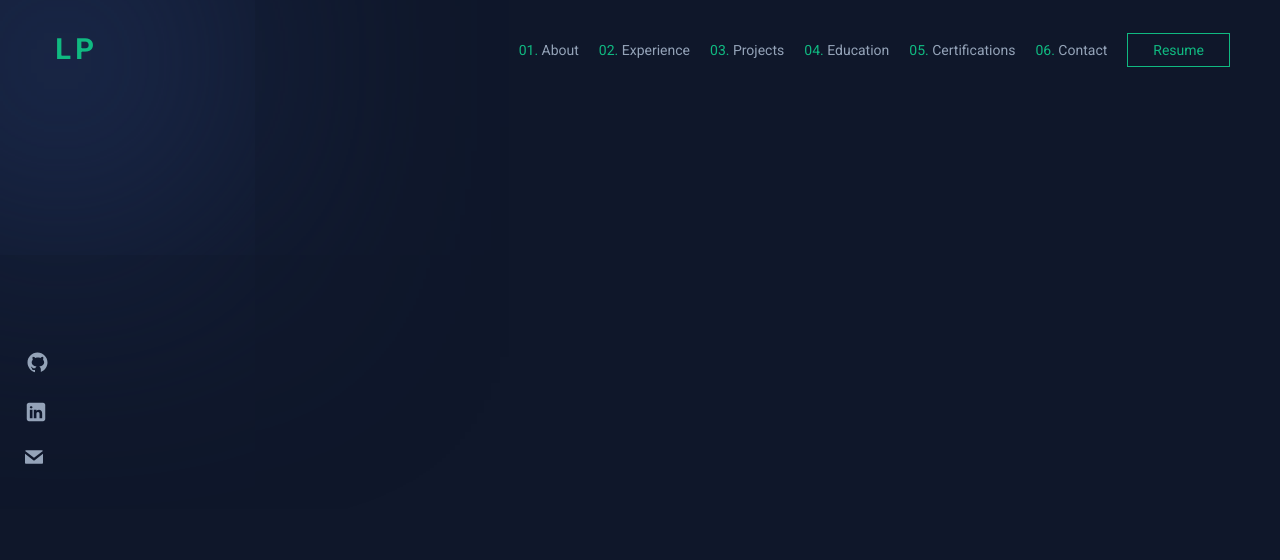
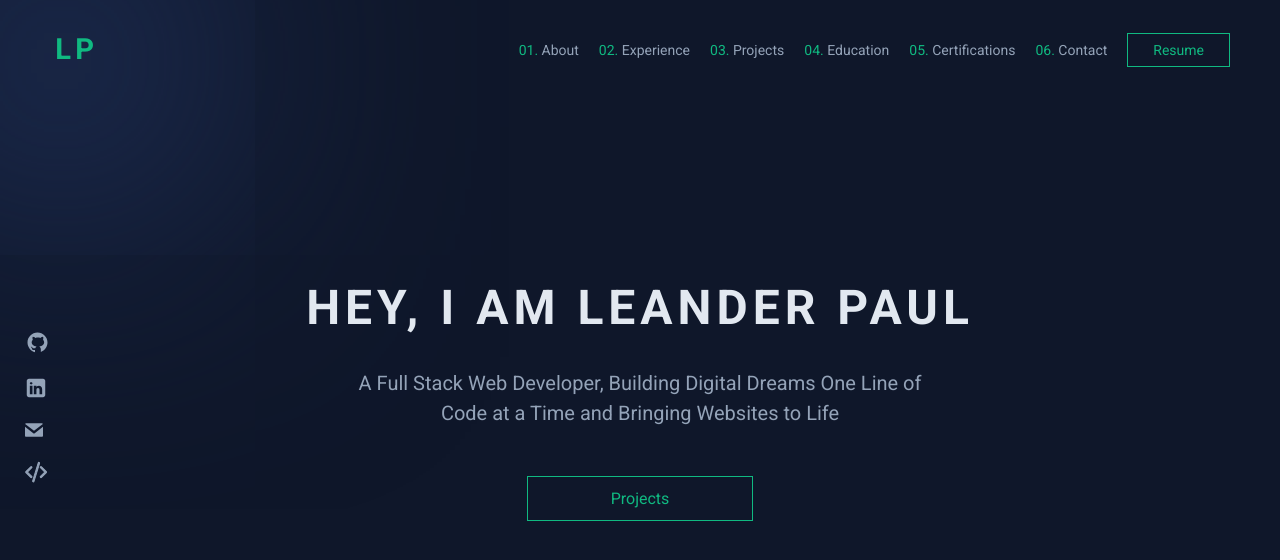
Before and after one commit to leanderpaul/leanderpaul.github.io, a Vue app: page / in a window 1280 px wide. Shown: the top 560 px of the page. Built offline with nearby package versions, Linux system fonts and the light colour scheme.

Commit message:
feat: intro section

```diff
--- a/src/App.vue
+++ b/src/App.vue
@@ -1,12 +1,15 @@
 <script lang="ts" setup>
 import CursorHighligher from './components/cursor-highlighter.component.vue';
 import Navbar from './components/navbar.component.vue';
+import Intro from './components/intro.component.vue';
 </script>
 
 <template>
   <CursorHighligher />
   <Navbar />
-  <div class="container"></div>
+  <div class="container">
+    <Intro />
+  </div>
 </template>
 <style scoped>
 .container {
--- a/src/assets/main.css
+++ b/src/assets/main.css
@@ -41,3 +41,40 @@ h2,
 .flex {
   display: flex;
 }
+
+.flex-center {
+  display: flex;
+  align-items: center;
+  justify-content: center;
+}
+
+.primary {
+  color: var(--color-primary);
+}
+
+a {
+  text-decoration: none;
+  color: var(--text-default);
+}
+
+a:hover {
+  color: var(--color-primary);
+}
+
+.btn {
+  cursor: pointer;
+  padding: 8px 25px;
+  font-size: inherit;
+  display: inline-block;
+  font-weight: 500;
+  background-color: inherit;
+  border: 1px solid var(--color-primary);
+  overflow: hidden;
+  color: var(--color-primary);
+  text-align: center;
+}
+
+.btn:hover {
+  color: var(--background-default);
+  background-color: var(--color-primary);
+}
--- /dev/null
+++ b/src/components/intro.component.vue
@@ -0,0 +1,39 @@
+<template>
+  <div class="intro">
+    <div class="title">Hey, I am Leander Paul</div>
+    <div class="subtitle">A Full Stack Web Developer, Building Digital Dreams One Line of Code at a Time and Bringing Websites to Life</div>
+    <a class="btn" href="">Projects</a>
+  </div>
+</template>
+<style scoped>
+.intro {
+  height: calc(100vh - 140px);
+  display: flex;
+  flex-direction: column;
+  align-items: center;
+  justify-content: center;
+}
+
+.title {
+  color: var(--text-lighter);
+  font-size: 3rem;
+  letter-spacing: 5px;
+  text-transform: uppercase;
+  font-weight: 700;
+  margin-bottom: 2rem;
+}
+
+.subtitle {
+  max-width: 600px;
+  text-align: center;
+  font-size: 1.25rem;
+  line-height: 1.5;
+  font-weight: 500;
+  margin-bottom: 3rem;
+}
+
+.btn {
+  width: 200px;
+  padding: 12px;
+}
+</style>
--- a/src/components/navbar.component.vue
+++ b/src/components/navbar.component.vue
@@ -56,6 +56,15 @@ onMounted(() => window.addEventListener('scroll', () => (isNavBorder.value = win
         ></path>
       </svg>
     </a>
+    <a href="https://github.com/leanderpaul/leanderpaul.github.io" target="_blank">
+      <svg width="25" height="25" viewBox="0 0 18 18">
+        <path
+          stroke="currentColor"
+          stroke-width="0.75"
+          d="M10.478 1.647a.5.5 0 1 0-.956-.294l-4 13a.5.5 0 0 0 .956.294l4-13zM4.854 4.146a.5.5 0 0 1 0 .708L1.707 8l3.147 3.146a.5.5 0 0 1-.708.708l-3.5-3.5a.5.5 0 0 1 0-.708l3.5-3.5a.5.5 0 0 1 .708 0zm6.292 0a.5.5 0 0 0 0 .708L14.293 8l-3.147 3.146a.5.5 0 0 0 .708.708l3.5-3.5a.5.5 0 0 0 0-.708l-3.5-3.5a.5.5 0 0 0-.708 0z"
+        />
+      </svg>
+    </a>
   </section>
 </template>
 <style scoped>
@@ -80,8 +89,8 @@ nav.bordered {
 section {
   position: fixed;
   display: flex;
-  top: calc(50% - 50px);
-  height: 120px;
+  top: calc(50% - 70px);
+  height: 160px;
   padding: 0px 25px;
   flex-direction: column;
   justify-content: space-between;
@@ -123,30 +132,7 @@ li a::before {
   color: var(--color-primary);
 }
 
-a {
-  text-decoration: none;
-  color: var(--text-default);
-}
-
-a:hover {
-  color: var(--color-primary);
-}
-
 .btn {
   margin-left: 10px;
-  cursor: pointer;
-  padding: 8px 25px;
-  font-size: inherit;
-  display: inline-block;
-  font-weight: 500;
-  background-color: inherit;
-  border: 1px solid var(--color-primary);
-  overflow: hidden;
-  color: var(--color-primary);
-}
-
-.btn:hover {
-  color: var(--background-default);
-  background-color: var(--color-primary);
 }
 </style>
```
